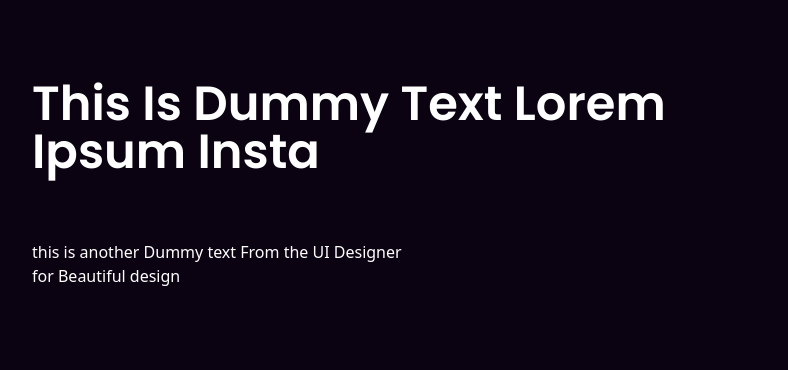
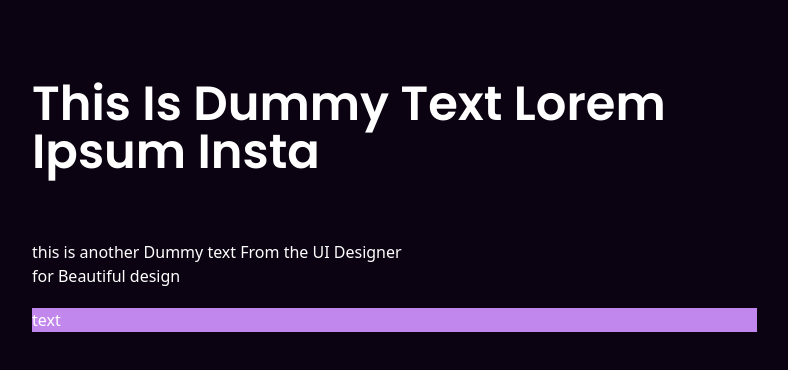
Before and after one commit to gururock007/Folio, a React (Vite) app in the folder Frontend/Folio/: page / in a window 1280 px wide. Shown: the top 370 px of the page, without its empty margins (32-820 px from the left). Built offline with nearby package versions, Linux system fonts and the light colour scheme.

Commit message:
git stash

```diff
--- a/Frontend/Folio/src/components/PrimaryButton.jsx
+++ b/Frontend/Folio/src/components/PrimaryButton.jsx
@@ -3,7 +3,7 @@ import React from 'react'
 export const PrimaryButton = ({text}) => {
   return (
     <div>
-        {text}
+        <div className=' bg-primary'>text</div>
     </div>
   )
 }
```
